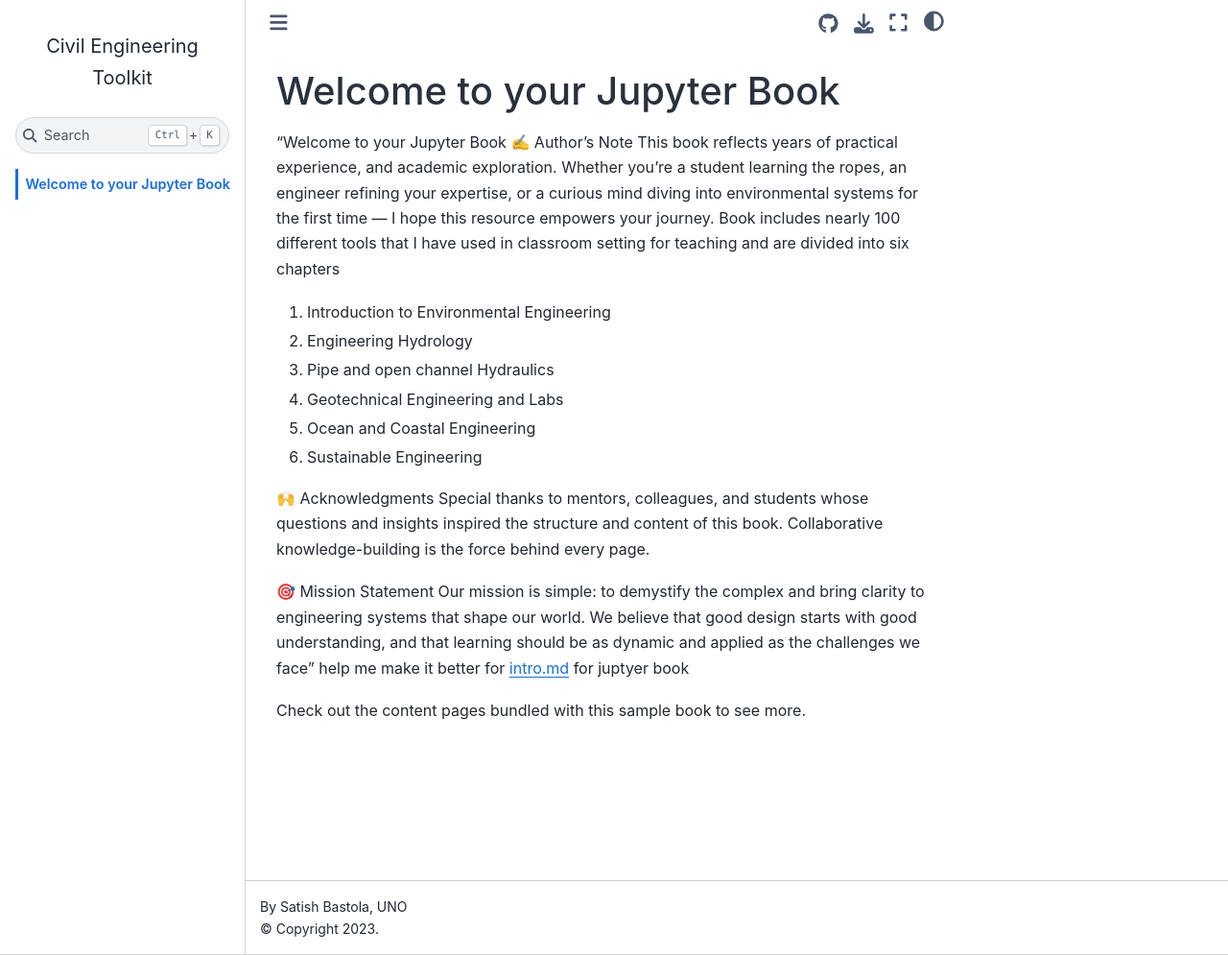
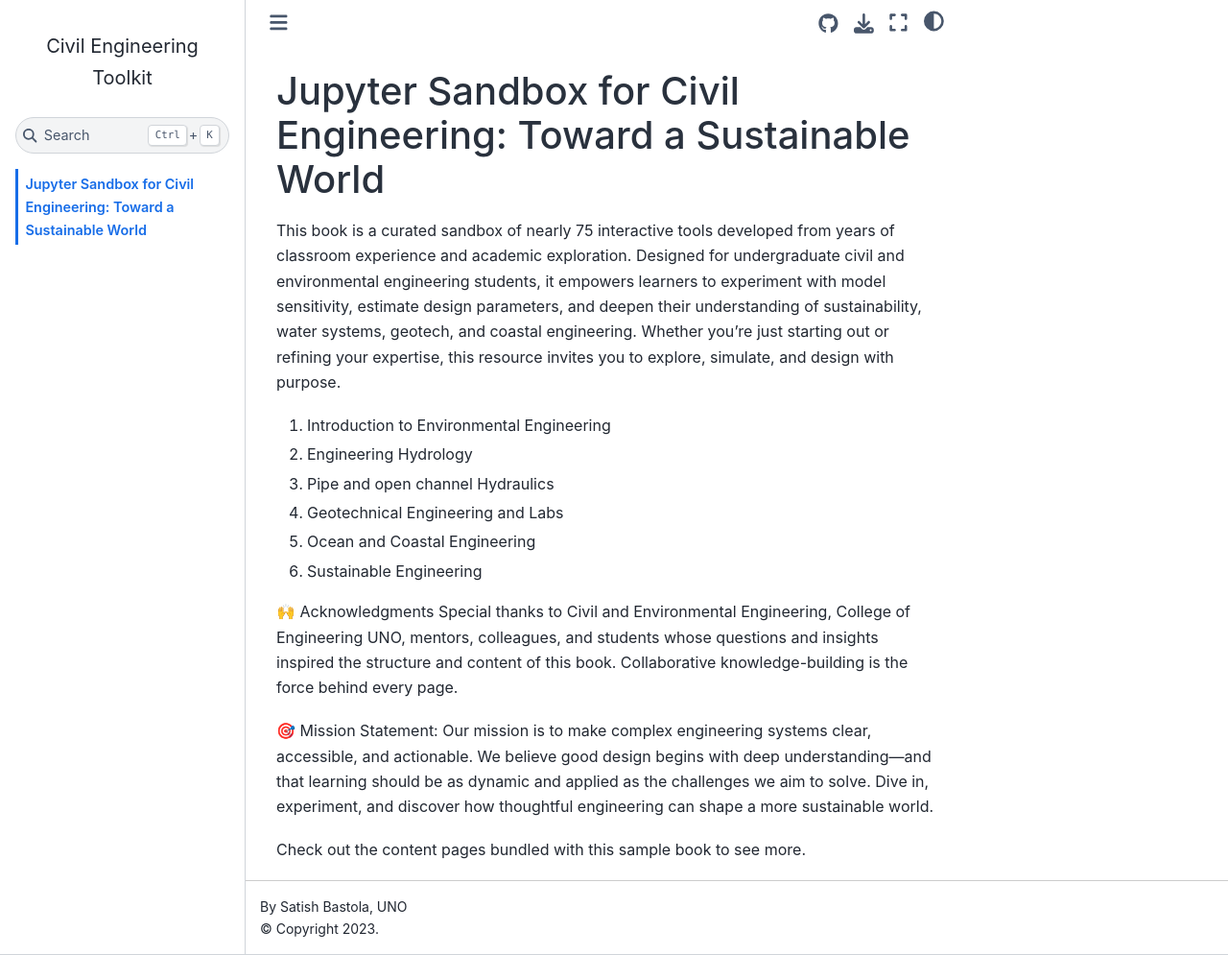
Before and after one commit to satbastola/CivilEngineering_Tools, a Jupyter Book: the page built from intro.md, in a window 1280 px wide and 995 px high. Shown: the whole window at 96% size. Built offline with Jupyter Book 1.0.4 settings and Sphinx 7.4.7 and the Sphinx Book theme 1.1.4, drawn with Linux system fonts in a browser that asks for light colours; pages that are not in the unit, such as notebooks, are missing from menus.

Commit message:
Update intro.md

```diff
--- a/intro.md
+++ b/intro.md
@@ -1,6 +1,6 @@
-# Welcome to your Jupyter Book
+# Jupyter Sandbox for Civil Engineering: Toward a Sustainable World
 
-"Welcome to your Jupyter Book ✍️ Author’s Note This book reflects years of practical experience, and academic exploration. Whether you’re a student learning the ropes, an engineer refining your expertise, or a curious mind diving into environmental systems for the first time — I hope this resource empowers your journey. Book includes nearly 100 different tools that I have used in classroom setting for teaching and are divided into six chapters
+This book is a curated sandbox of nearly 75 interactive tools developed from years of classroom experience and academic exploration. Designed for undergraduate civil and environmental engineering students, it empowers learners to experiment with model sensitivity, estimate design parameters, and deepen their understanding of sustainability, water systems, geotech, and coastal engineering. Whether you're just starting out or refining your expertise, this resource invites you to explore, simulate, and design with purpose.
 
 1. Introduction to Environmental Engineering
 2. Engineering Hydrology
@@ -9,9 +9,9 @@
 5. Ocean and Coastal Engineering
 6. Sustainable Engineering
 
-🙌 Acknowledgments Special thanks to mentors, colleagues, and students whose questions and insights inspired the structure and content of this book. Collaborative knowledge-building is the force behind every page.
+🙌 Acknowledgments Special thanks to Civil and Environmental Engineering, College of Engineering UNO, mentors, colleagues, and students whose questions and insights inspired the structure and content of this book. Collaborative knowledge-building is the force behind every page.
 
-🎯 Mission Statement Our mission is simple: to demystify the complex and bring clarity to engineering systems that shape our world. We believe that good design starts with good understanding, and that learning should be as dynamic and applied as the challenges we face" help me make it better for intro.md for juptyer book
+🎯 Mission Statement: Our mission is to make complex engineering systems clear, accessible, and actionable. We believe good design begins with deep understanding—and that learning should be as dynamic and applied as the challenges we aim to solve. Dive in, experiment, and discover how thoughtful engineering can shape a more sustainable world.
 
 
 Check out the content pages bundled with this sample book to see more.
```
